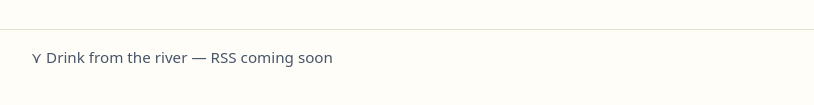
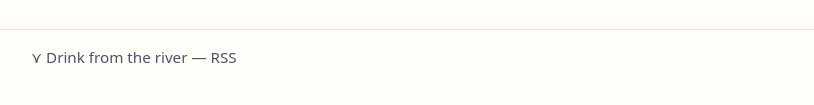
Before and after one commit to jessewilliams37/virelia-site, an Astro site: page / in a window 1280 px wide. Shown: the part 399-504 px from the top of the page, without its empty margins (225-1039 px from the left). Built offline with nearby package versions, Linux system fonts and the light colour scheme; Astro itself is replaced by a stand-in of ours.

Commit message:
Update index.astro

```diff
--- a/src/pages/index.astro
+++ b/src/pages/index.astro
@@ -42,7 +42,7 @@ const title = "Virelia — The Confluence";
     </main>
     <footer style="border-top:1px solid #e5dfcf; margin-top:2rem">
       <div class="wrap" style="color:#475569;font-size:.95rem;padding:1rem 0">
-        ⋎ Drink from the river — RSS coming soon
+      ⋎ Drink from the river — <a href="/feed.xml">RSS</a>
       </div>
     </footer>
   </body>
```
